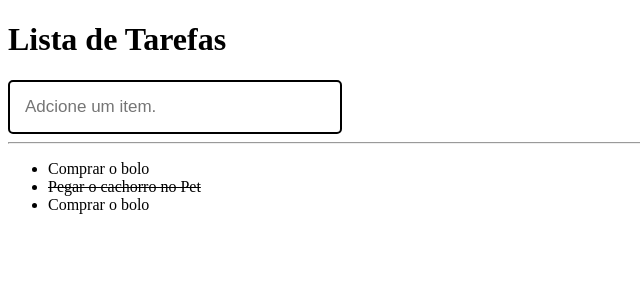
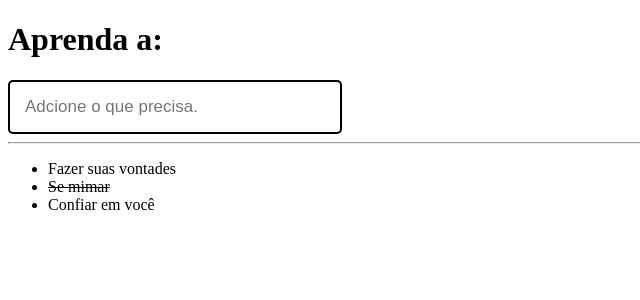
Before and after one commit to samara-maia/-Full-Stack-Development-QA, a React (Create React App) app in the folder 18 - react1/: page / in a window 1280 px wide. Shown: the top 300 px of the page, without its empty margins (0-640 px from the left). Built offline with nearby package versions, Linux system fonts and the light colour scheme.

Commit message:
mudei os title

```diff
--- a/18 - react1/src/App9.jsx
+++ b/18 - react1/src/App9.jsx
@@ -11,9 +11,9 @@ function App() {
   // eslint-disable-next-line no-unused-expressions
   useEffect(() => {
     setList([
-      { title: 'Comprar o bolo', done: false },
-      { title: 'Pegar o cachorro no Pet', done: true },
-      { title: 'Comprar o bolo', done: false }
+      { title: 'Fazer suas vontades', done: false },
+      { title: 'Se mimar', done: true },
+      { title: 'Confiar em você', done: false }
     ])
   }, [])
 
@@ -34,9 +34,9 @@ function App() {
 
   return (
     <>
-      <h1>Lista de Tarefas</h1>
+      <h1>Aprenda a:</h1>
       <SearchBox
-        frasePadrao="Adcione um item."
+        frasePadrao="Adcione o que precisa."
         onEnter={addAction}
       />
       <hr />
```
